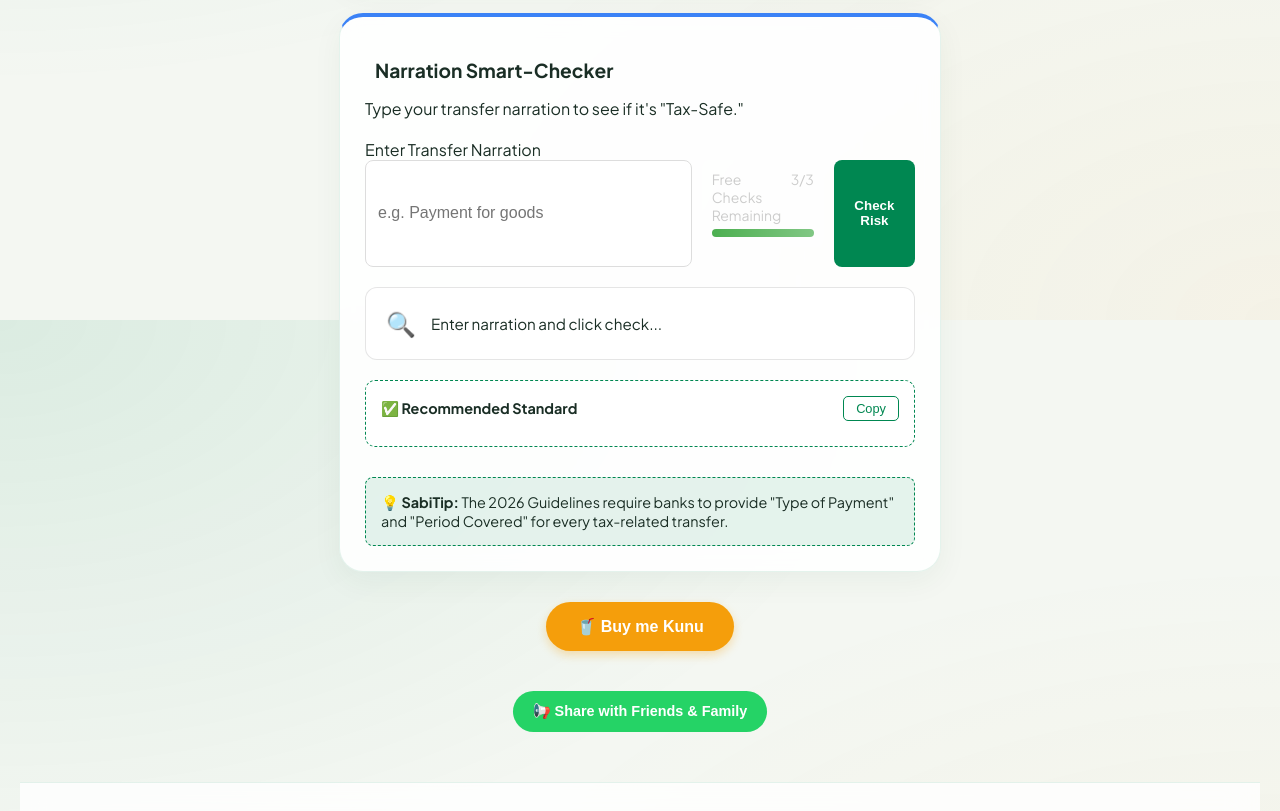
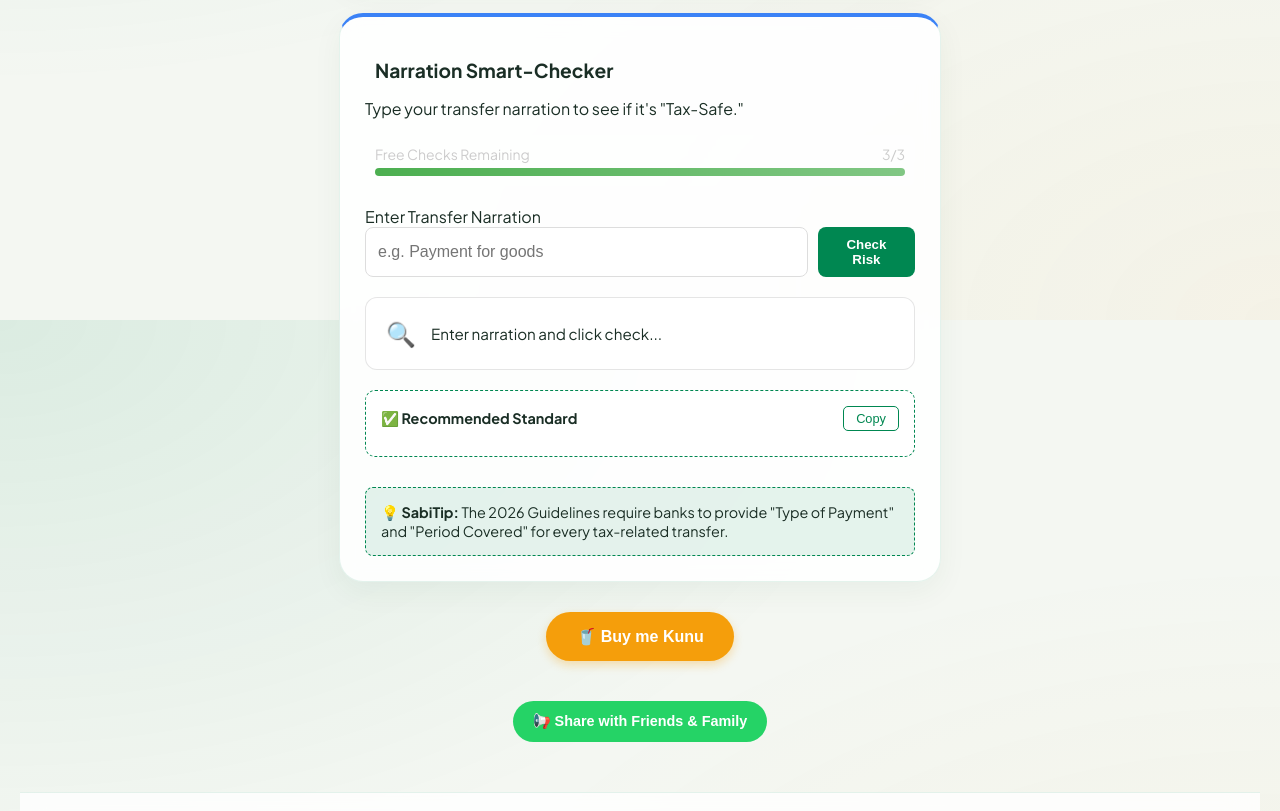
Before and after one commit to twittercrazy58/sabi-tax, a website: page index.html in a window 1280 px wide. Shown: the part 2080-2891 px from the top of the page. Drawn offline with Linux system fonts and the light colour scheme.

Commit message:
Fix minor UI Bug

```diff
--- a/index.html
+++ b/index.html
@@ -191,7 +191,15 @@
           <p class="subtitle">
             Type your transfer narration to see if it's "Tax-Safe."
           </p>
-
+          <div class="quota-container">
+            <div class="quota-header">
+              <span>Free Checks Remaining</span>
+              <span id="quota-count">3/3</span>
+            </div>
+            <div class="quota-bar-bg">
+              <div id="quota-fill" class="quota-fill" style="width: 100%"></div>
+            </div>
+          </div>
           <div class="input-group">
             <label>Enter Transfer Narration</label>
             <div class="horizontal-layout">
@@ -200,19 +208,7 @@
                 id="narrationInput"
                 placeholder="e.g. Payment for goods"
               />
-              <div class="quota-container">
-                <div class="quota-header">
-                  <span>Free Checks Remaining</span>
-                  <span id="quota-count">3/3</span>
-                </div>
-                <div class="quota-bar-bg">
-                  <div
-                    id="quota-fill"
-                    class="quota-fill"
-                    style="width: 100%"
-                  ></div>
-                </div>
-              </div>
+
               <button
                 id="checkBtn"
                 class="sabi-btn"
--- a/script.js
+++ b/script.js
@@ -64,16 +64,16 @@ function updateQuotaUI() {
   const percentage = (remaining / LIMIT) * 100;
 
   // 2. Update the UI Elements
-  const countEl = document.getElementById("quota-count");
-  const fillEl = document.getElementById("quota-fill");
+  document.getElementById("quota-count").innerText = `${remaining}/${LIMIT}`;
 
-  if (countEl) countEl.innerText = `${remaining}/${LIMIT}`;
-  if (fillEl) {
-    fillEl.style.width = `${percentage}%`;
-    fillEl.classList.remove("quota-low", "quota-empty");
-    if (remaining === 1) fillEl.classList.add("quota-low");
-    if (remaining === 0) fillEl.classList.add("quota-empty");
-  }
+  // Update Bar
+  const fill = document.getElementById("quota-fill");
+  fill.style.width = `${percentage}%`;
+
+  // Update Colors based on remaining tries
+  fill.classList.remove("quota-low", "quota-empty");
+  if (remaining === 1) fill.classList.add("quota-low");
+  if (remaining === 0) fill.classList.add("quota-empty");
 
   return { allowed: remaining > 0, usage, remaining };
 }
```
